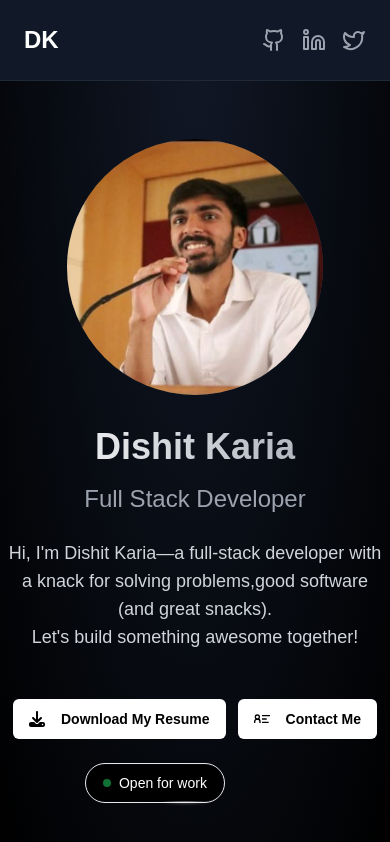
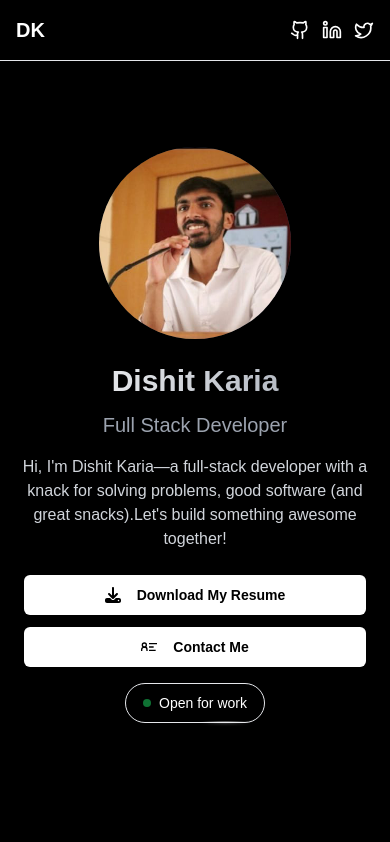
Before and after one commit to dishit7/portfolio, a Next.js app: page / in a window 390 px wide. Shown: the top 842 px of the page. Built offline with nearby package versions, Linux system fonts and the light colour scheme.

Commit message:
update Header and Footer

```diff
--- a/src/app/components/Footer.tsx
+++ b/src/app/components/Footer.tsx
@@ -1,12 +1,20 @@
 export default function Footer() {
   return (
-    <footer id="contact" className="py-8 relative overflow-hidden">
-      <div className="absolute inset-0 bg-blue-900 opacity-20"></div>
-      <div className="container mx-auto px-4 text-center relative z-10">
-        <h2 className="text-2xl font-bold mb-4 text-white">Contact Me</h2>
-        <p className="mb-2 text-gray-300">Email: hanmadishit74@example.com</p>
-        <p className="mb-2 text-gray-300">GitHub: github.com/dishit7</p>
-        <p className="text-gray-300">LinkedIn:https://www.linkedin.com/in/dishit-004db86724/</p>
+    <footer id="contact" className="py-8 bg-black relative overflow-hidden">
+      <div className="absolute inset-0 bg-gradient-to-r from-blue-900 to-black opacity-50"></div>
+      <div className="container mx-auto px-4 text-center md:text-left relative z-10">
+        <h2 className="text-3xl font-bold mb-6 text-white">Contact Me</h2>
+        <div className="flex flex-wrap justify-center md:justify-start gap-8">
+          <p className="mb-2 text-gray-300">
+            <span className="font-semibold">Email:</span> hanmadishit74@example.com
+          </p>
+          <p className="mb-2 text-gray-300">
+            <span className="font-semibold">GitHub:</span> <a href="https://github.com/dishit7" target="_blank" rel="noopener noreferrer" className="hover:text-blue-400">github.com/dishit7</a>
+          </p>
+          <p className="text-gray-300">
+            <span className="font-semibold">LinkedIn:</span> <a href="https://www.linkedin.com/in/dishit-004db86724/" target="_blank" rel="noopener noreferrer" className="hover:text-blue-400">linkedin.com/in/dishit-004db86724</a>
+          </p>
+        </div>
       </div>
     </footer>
   )
--- a/src/app/components/Header.tsx
+++ b/src/app/components/Header.tsx
@@ -8,54 +8,59 @@ import { HoverBorderGradient } from './ui/hover-board-gradient'
 
 export default function Home() {
   return (
-    <div className="min-h-screen flex flex-col bg-[radial-gradient(ellipse_at_top,_var(--tw-gradient-stops))] from-gray-900 to-black">
-
-      <header className="p-6 bg-gray-900 border-b border-gray-800">
-        <nav className="flex justify-between items-center">
-          <span className="text-2xl font-bold text-white">
+    <div className="min-h-screen flex flex-col bg-black">
+      <header className="p-4 bg-black border-b border-b-white-500">
+        <nav className="flex justify-between items-center max-w-7xl mx-auto w-full">
+          <span className="text-xl sm:text-2xl font-bold text-white">
             DK
           </span>
-          <div className="flex space-x-4">
+          <div className="flex gap-3 sm:gap-4">
             <Link href="https://github.com/dishit7" target="_blank" rel="noopener noreferrer">
-              <Github className="h-6 w-6 text-gray-400 hover:text-white transition-colors" />
+              <Github className="h-5 w-5 sm:h-6 sm:w-6 text-white hover:text-gray-300 transition-colors" />
             </Link>
             <Link href="https://www.linkedin.com/in/dishit-004db86724/" target="_blank" rel="noopener noreferrer">
-              <Linkedin className="h-6 w-6 text-gray-400 hover:text-white transition-colors" />
+              <Linkedin className="h-5 w-5 sm:h-6 sm:w-6 text-white hover:text-gray-300 transition-colors" />
             </Link>
             <Link href="https://x.com/dishit_7" target="_blank" rel="noopener noreferrer">
-              <Twitter className="h-6 w-6 text-gray-400 hover:text-white transition-colors" />
+              <Twitter className="h-5 w-5 sm:h-6 sm:w-6 text-white hover:text-gray-300 transition-colors" />
             </Link>
           </div>
         </nav>
       </header>
 
-      <main className="flex-grow container mx-auto px-4 py-8">
-        <div className="flex flex-col md:flex-row items-center justify-center min-h-[calc(100vh-8rem)]">
-          <div className="md:w-1/2 mb-8 md:mb-0">
-                    <div className="w-64 h-64 bg-gradient-to-r from-gray-800 to-gray-700 rounded-full mx-auto  ">
+      <main className="flex-grow container mx-auto px-4 py-4 sm:py-8">
+        <div className="flex flex-col md:flex-row items-center justify-center min-h-[calc(100vh-8rem)] gap-6 md:gap-0">
+          {/* Image Section */}
+          <div className="md:w-1/2">
+            <div className="w-48 h-48 sm:w-64 sm:h-64 bg-gradient-to-r from-gray-800 to-gray-700 rounded-full mx-auto">
               <img
                 src="/new-image.png"
                 alt="Dishit Karia"
                 className="w-full h-full object-cover rounded-full"
-
               />
-
+            </div>
           </div>
 
-          </div>
+          {/* Divider - hidden on mobile */}
           <div className="hidden md:block w-px h-64 bg-gradient-to-b from-transparent via-gray-700 to-transparent mx-8"></div>
+
+          {/* Content Section */}
           <div className="md:w-1/2 text-center md:text-left">
-            <h1 className="text-4xl md:text-6xl font-bold mb-4 bg-clip-text text-transparent bg-gradient-to-r from-white to-gray-400">
+            <h1 className="text-3xl sm:text-4xl md:text-6xl font-bold mb-3 sm:mb-4 bg-clip-text text-transparent bg-gradient-to-r from-white to-gray-400">
               Dishit Karia
             </h1>
-            <h2 className="text-2xl md:text-3xl mb-6 text-gray-400">Full Stack Developer</h2>
-            <p className="text-lg md:text-xl mb-8 text-gray-300">
-              Hi, I'm Dishit Karia—a full-stack developer with a knack for solving problems,good software (and great snacks).
-              <br />
+            <h2 className="text-xl sm:text-2xl md:text-3xl mb-4 sm:mb-6 text-gray-400">
+              Full Stack Developer
+            </h2>
+            <p className="text-base sm:text-lg md:text-xl mb-6 sm:mb-8 text-gray-300">
+              Hi, I'm Dishit Karia—a full-stack developer with a knack for solving problems, good software (and great snacks).
+              <br className="hidden sm:block" />
               Let's build something awesome together!
             </p>
-                      <div className='flex py-4 px-2 gap-3 '>
-                        <Button asChild className='  text-sm bg-white text-black  font-semibold'>
+
+            {/* Buttons */}
+            <div className="flex flex-col sm:flex-row gap-3 justify-center md:justify-start px-2">
+              <Button asChild className="text-sm bg-white text-black font-semibold w-full sm:w-auto">
                 <Link
                   href="https://drive.google.com/file/d/1Q2m34MnhWiG-2_GnwZBSeObMJrEQ9lZe/view?usp=sharing"
                   target="_blank"
@@ -65,25 +70,24 @@ export default function Home() {
                   Download My Resume
                 </Link>
               </Button>
-          <Button asChild className='text-sm bg-white text-black  font-semibold'>
+              <Button asChild className="text-sm bg-white text-black font-semibold w-full sm:w-auto">
                 <Link href="/#contact">
                   <GrContactInfo className="mr-2 text-xl" />
                   Contact Me
                 </Link>
               </Button>
             </div>
-            <div className='ml-20 pt-2'>
-                <HoverBorderGradient className="flex items-center gap-2 text-sm  ">
+
+            {/* Status Badge */}
+            <div className="flex justify-center md:justify-start mt-4 md:ml-20">
+              <HoverBorderGradient className="flex items-center gap-2 text-sm">
                 <FaCircle className="size-2 animate-pulse fill-green-600 text-green-600" />
                 Open for work
               </HoverBorderGradient>
             </div>
           </div>
-
-
         </div>
-
       </main>
     </div>
-  )
+  );
 }
```
Lines whose indentation alone changed are shown as unchanged.
